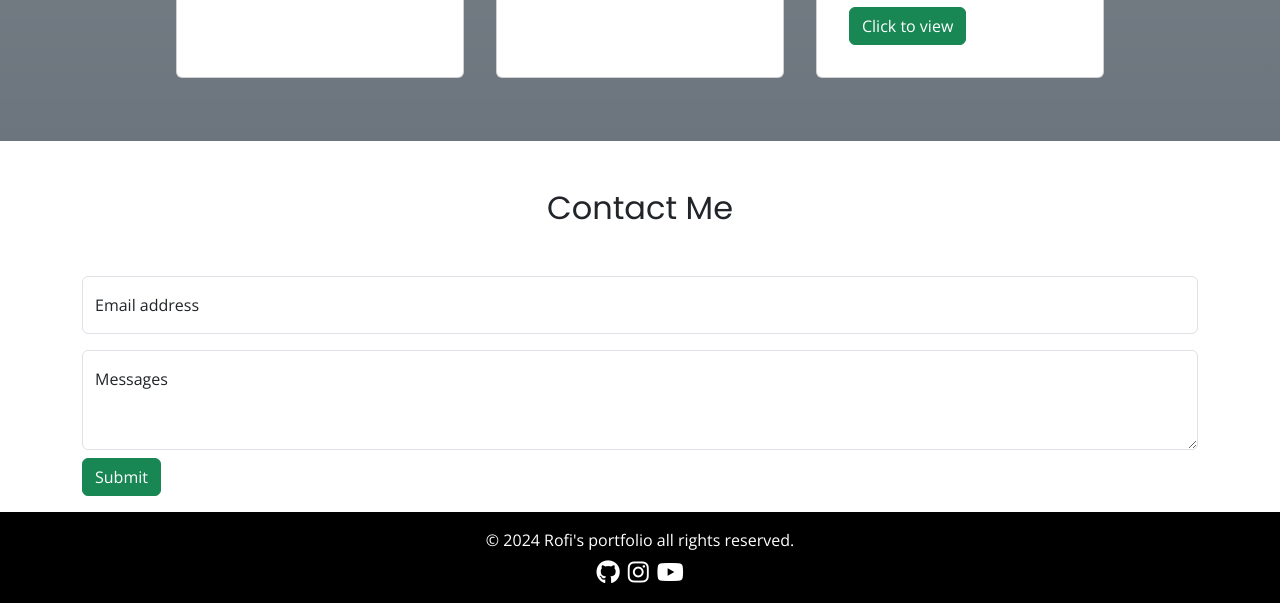
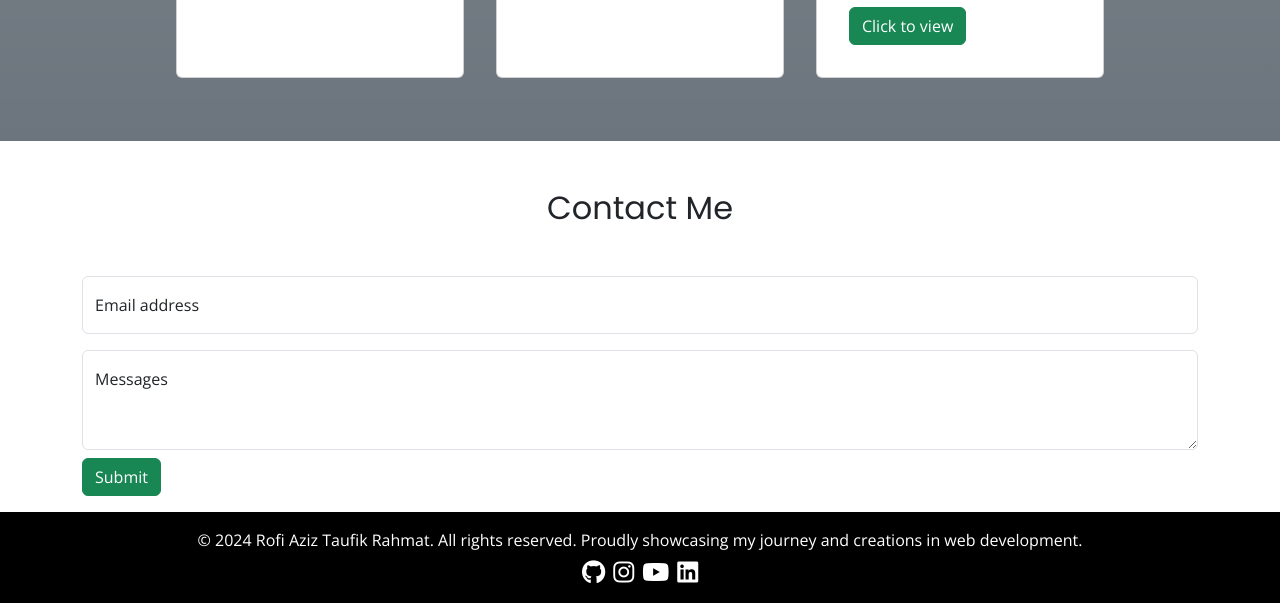
Before and after one commit to Rofiaziztr/rofiaziztr.github.io, a plain HTML site: page index.html in a window 1280 px wide. Shown: the part 1529-2132 px from the top of the page. Drawn offline with nearby package versions, Linux system fonts and the light colour scheme.

Commit message:
update footer again

```diff
--- a/index.html
+++ b/index.html
@@ -18,7 +18,10 @@
       href="https://cdn.jsdelivr.net/npm/aos@2.3.4/dist/aos.css"
       rel="stylesheet"
     />
-    <link rel="stylesheet" href="https://cdnjs.cloudflare.com/ajax/libs/font-awesome/6.4.0/css/all.min.css">
+    <link
+      rel="stylesheet"
+      href="https://cdnjs.cloudflare.com/ajax/libs/font-awesome/6.4.0/css/all.min.css"
+    />
     <script src="https://cdn.jsdelivr.net/npm/aos@2.3.4/dist/aos.js"></script>
 
     <style>
@@ -79,7 +82,7 @@
       </div>
     </nav>
 
-<div
+    <div
       data-aos="slide-right"
       data-aos-duration="1500"
       id="carouselExampleDark"
@@ -266,24 +269,34 @@
         class="text-center p-3 text-white"
         style="background-color: rgb(0, 0, 0)"
       >
-        <p class="mb-2">
-          © 2024 Rofi's portfolio all rights reserved.
+        <p class="mb-2 fw-lighter">
+          © 2024 Rofi Aziz Taufik Rahmat. All rights reserved. Proudly
+          showcasing my journey and creations in web development.
         </p>
         <div class="d-flex justify-content-center align-items-center">
           <a class="mx-1" href="https://github.com/Rofiaziztr">
-            <i class="fab fa-github" style="color: white; font-size: 24px;"></i>
+            <i class="fab fa-github" style="color: white; font-size: 24px"></i>
           </a>
           <a class="mx-1" href="https://www.instagram.com/rofiaziztr/">
-            <i class="fab fa-instagram" style="color: white; font-size: 24px;"></i>
+            <i
+              class="fab fa-instagram"
+              style="color: white; font-size: 24px"
+            ></i>
           </a>
           <a class="mx-1" href="https://www.youtube.com/@rofiaziztaufikrahmat">
-            <i class="fab fa-youtube" style="color: white; font-size: 24px;"></i>
+            <i class="fab fa-youtube" style="color: white; font-size: 24px"></i>
           </a>
-
+          <a
+            class="mx-1"
+            href="https://www.linkedin.com/in/rofi-aziz-taufik-rahmat-30b381306/"
+          >
+            <i
+              class="fab fa-linkedin"
+              style="color: white; font-size: 24px"
+            ></i>
+          </a>
+        </div>
       </div>
-
-      </div>
-
     </footer>
 
     <script>
```
